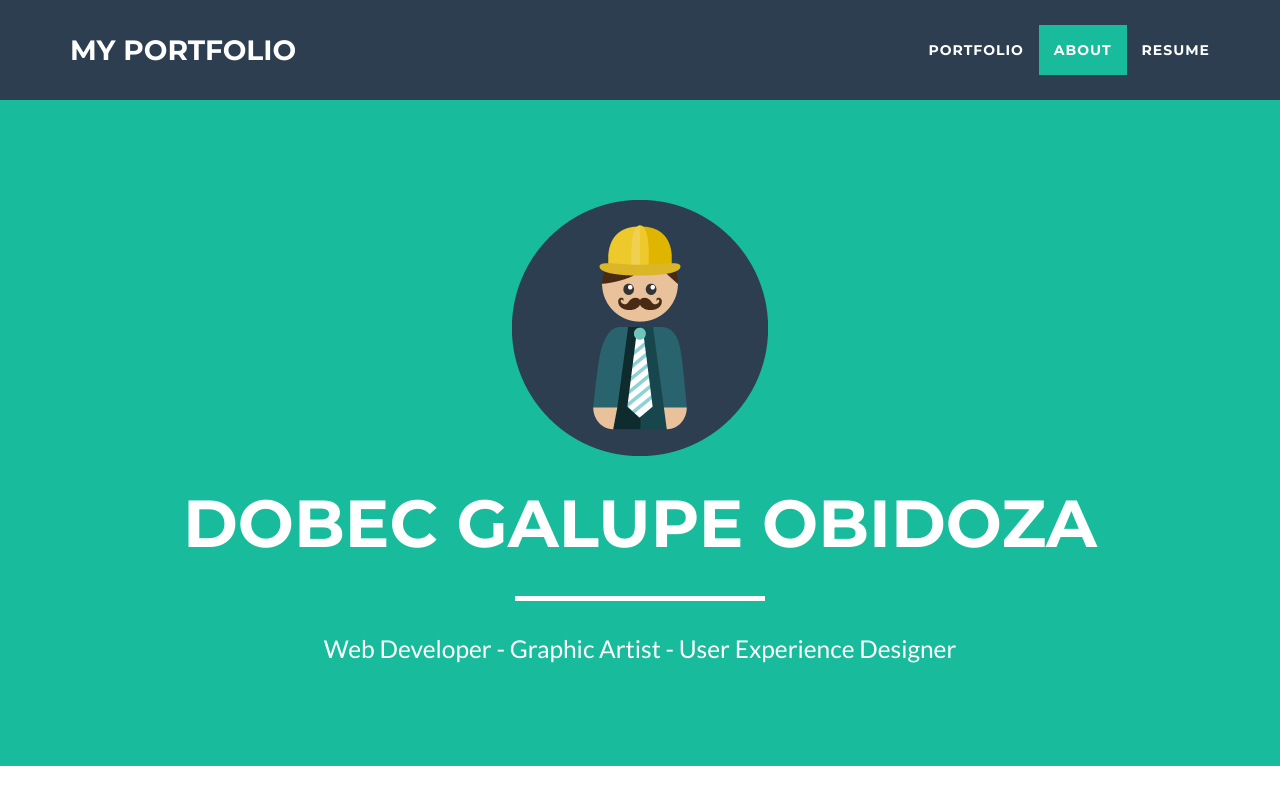
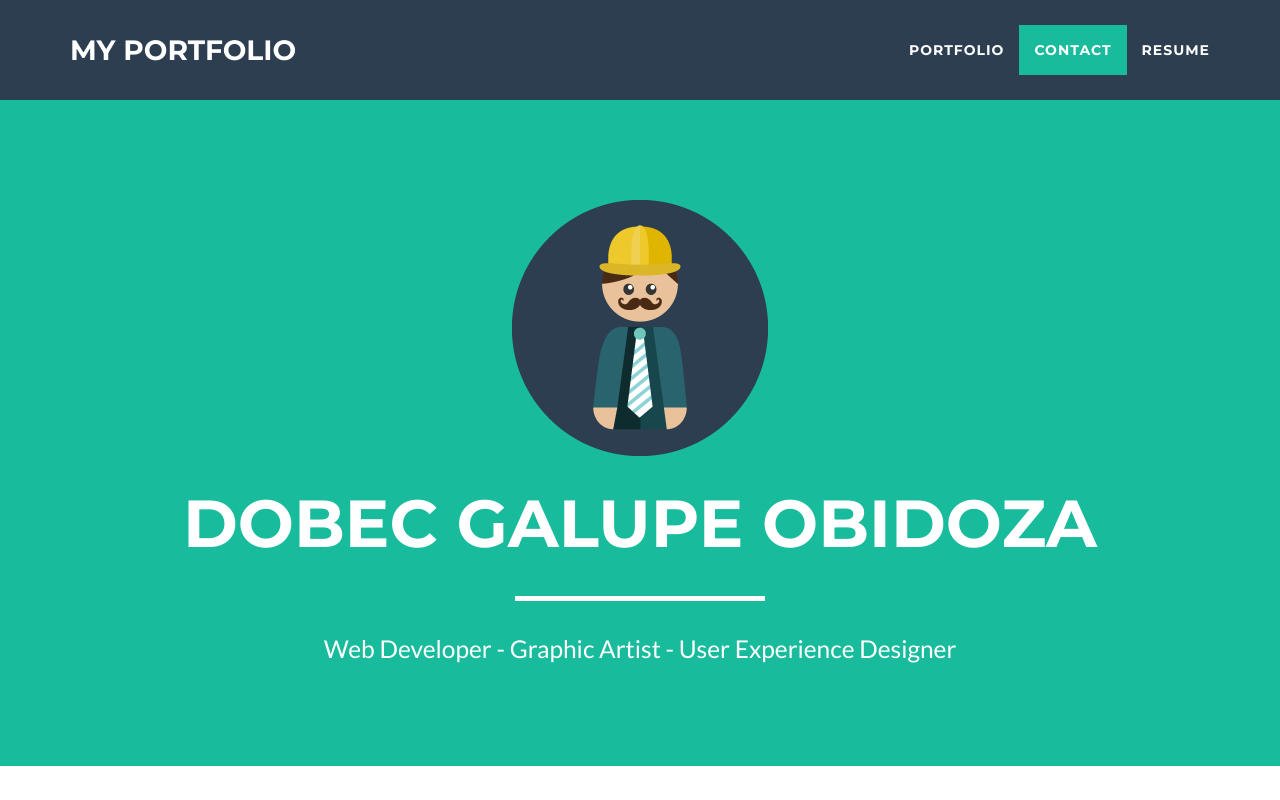
Before and after one commit to dobecgalupe/dobecobidoza.github.io, a website: page index.html in a window 1280 px wide. Shown: the top 800 px of the page. Drawn offline with nearby package versions, Linux system fonts and the light colour scheme.

Commit message:
Update index.html

```diff
--- a/index.html
+++ b/index.html
@@ -54,7 +54,7 @@
                         <a href="#portfolio">Portfolio</a>
                     </li>
                     <li class="page-scroll">
-                        <a href="#about">About</a>
+                        <a href="#about">Contact</a>
                     </li>
                     <li class="page-scroll">
                         <a href="Resume.obidoza.html">Resume</a>
```
